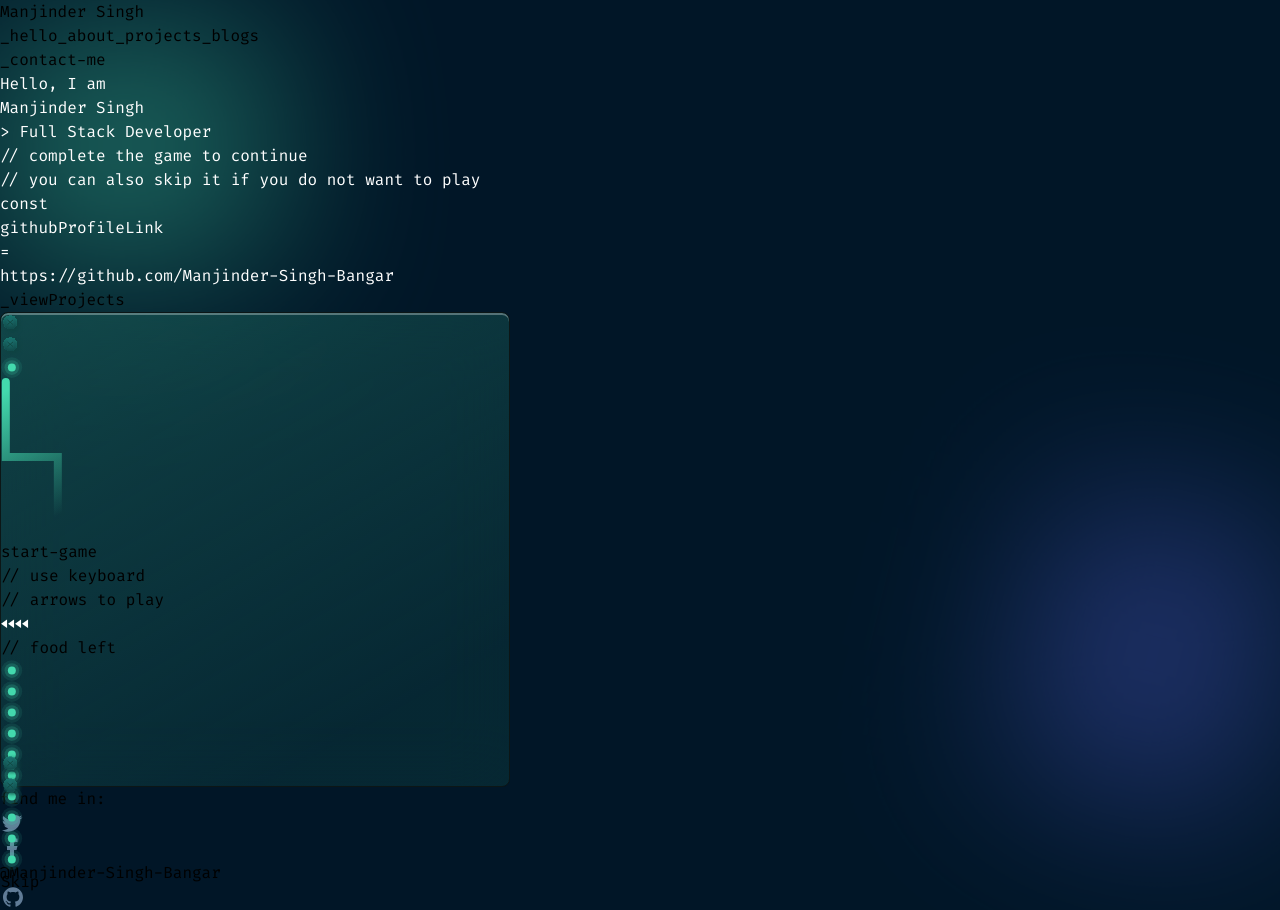
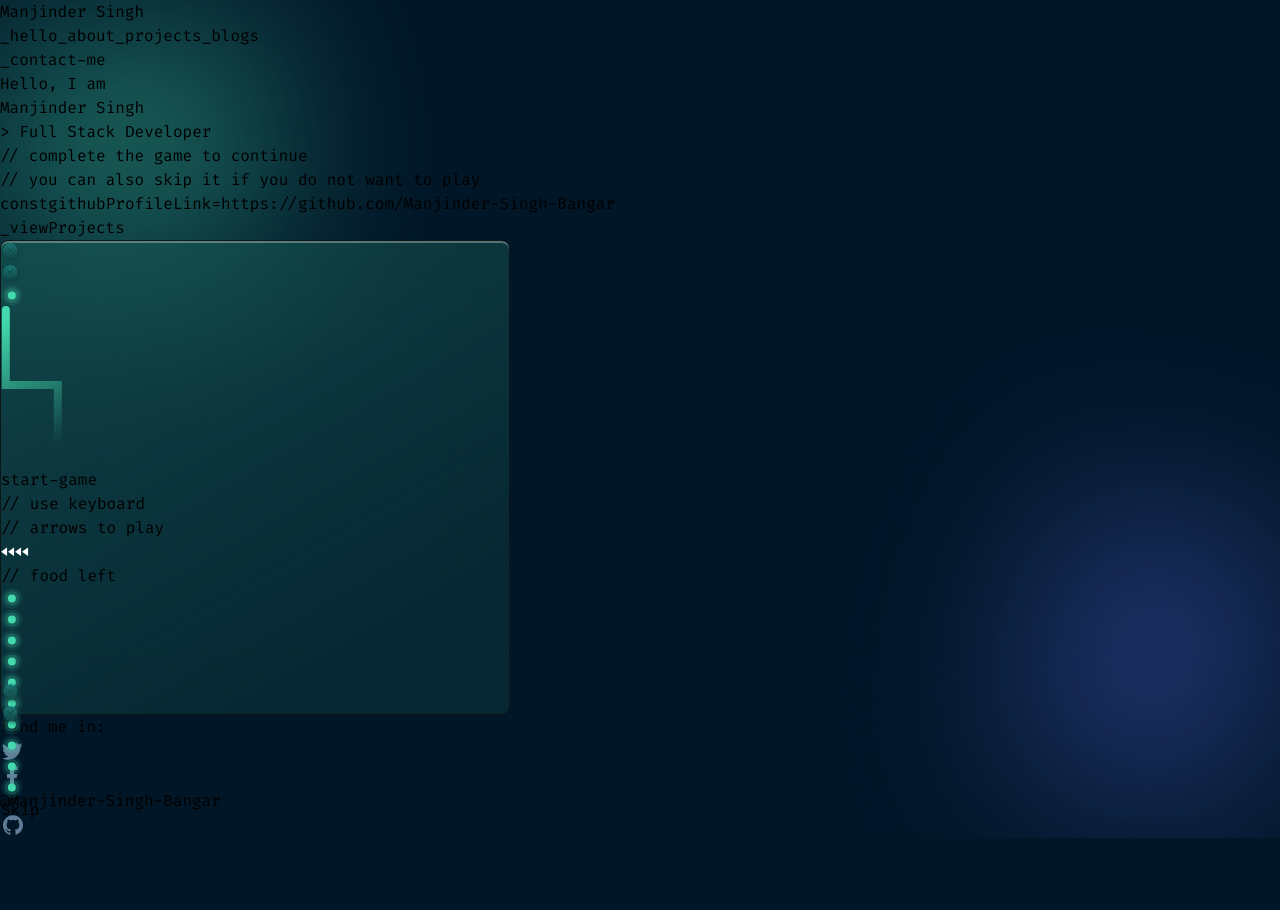
Before and after one commit to Manjinder-Singh-Bangar/Portfolio, a React (Vite) app in the folder Frontend/: page / in a window 1280 px wide. Shown: the top 910 px of the page. After the commit the page ends 838 px from the top, so only its background shows below. Built offline with nearby package versions, Linux system fonts and the light colour scheme.

Commit message:
css issue fixed

```diff
--- a/Frontend/src/Components/Card.jsx
+++ b/Frontend/src/Components/Card.jsx
@@ -10,7 +10,7 @@ const Card = ({ projectsArr }) => {
           return (
           <section id="snapping" className="section">
             <div key={item.id} className="content flex flex-col justify-center items-center w-fit h-full">
-              <div className="text overflow-hidden flex gap-6 w-[100%]  p-5 h-fit">
+              <div className="text-container overflow-hidden flex gap-6 w-[100%]  p-5 h-fit">
                 <img
                   className="w-[50%] relative rounded-lg"
                   src={item.imgSrc}
--- a/Frontend/src/index.scss
+++ b/Frontend/src/index.scss
@@ -159,7 +159,7 @@ main {
   }
 }
 
-.text{
+.text-container{
     display: flex;
     align-items: center;
     color: white;
```
